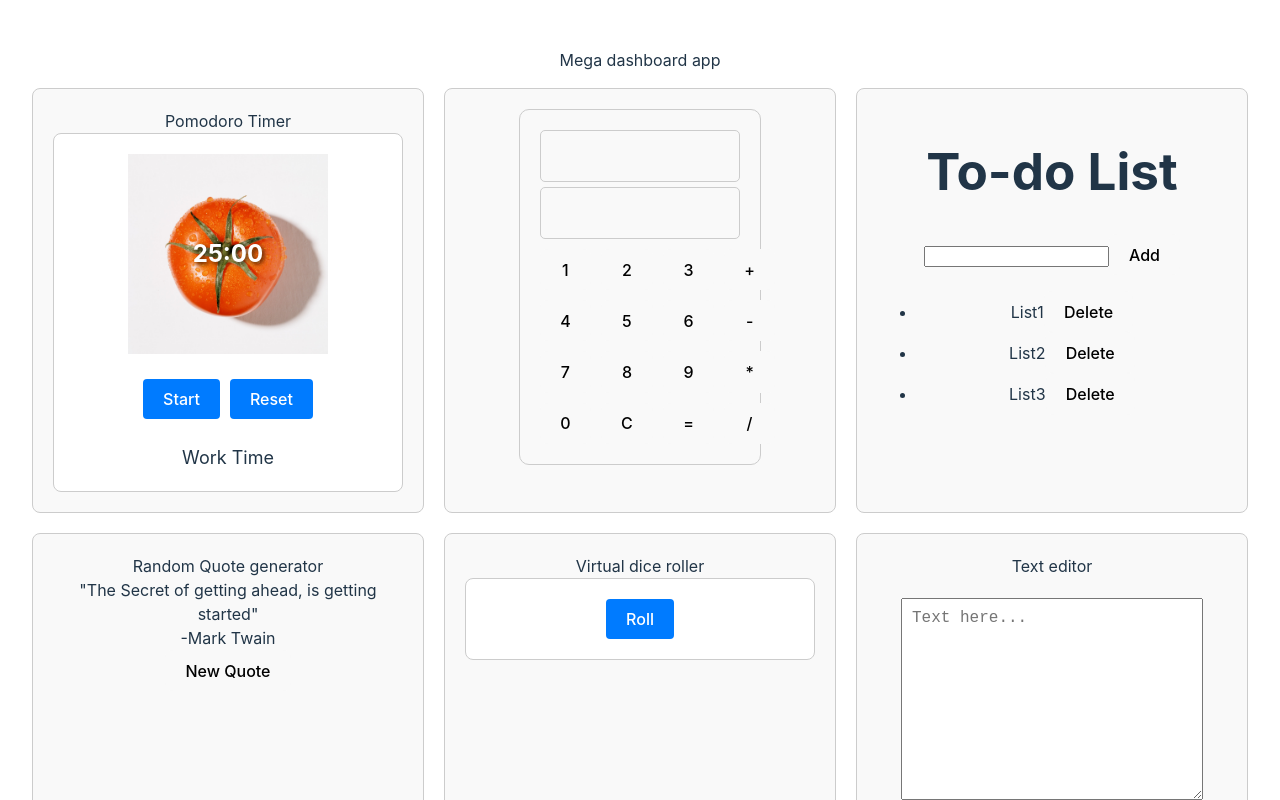
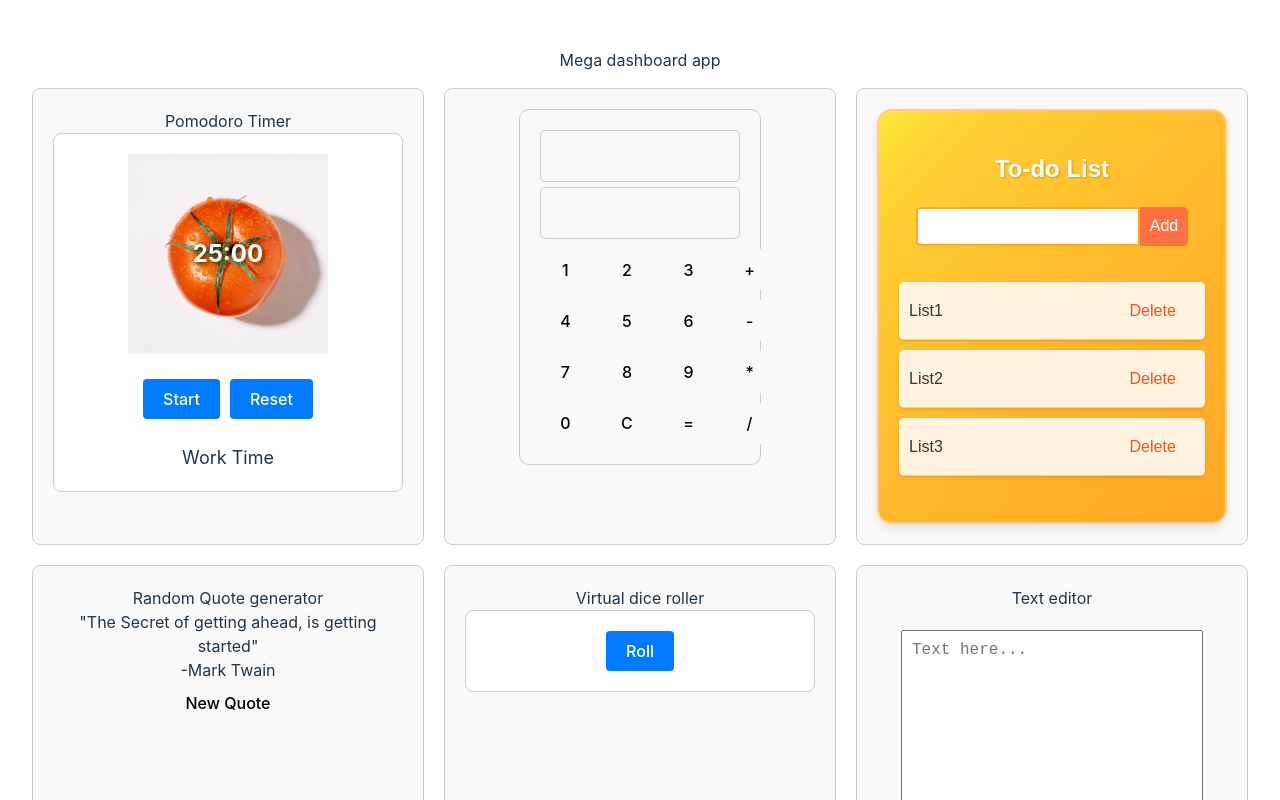
Before and after one commit to AmiyahJo/mega-dashboard-24, a React (Vite) app in the folder mega-dash/: page / in a window 1280 px wide. Shown: the top 800 px of the page. Built offline with nearby package versions, Linux system fonts and the light colour scheme.

Commit message:
style todo-list

```diff
--- /dev/null
+++ b/mega-dash/src/components/to-do.css
@@ -0,0 +1,79 @@
+.todo-list {
+    display: flex;
+    flex-direction: column;
+    align-items: center;
+    justify-content: center;
+    border: 2px solid #ffcc80;
+    padding: 20px;
+    border-radius: 15px;
+    background: linear-gradient(135deg, #ffeb3b, 25%, #ffa726 100%);
+    box-shadow: 0 4px 8px rgba(0,0,0,0.1);
+    color: #333;
+    font-family: 'Arial', sans-serif;
+}
+
+.todo-list h2{
+    font-size: 24px;
+    color: #ffffff;
+    margin-bottom: 20px;
+    text-shadow: 1px 1px 2px rgba(0, 0, 0, 0.2);
+}
+
+.input-group{
+    display: flex;
+    margin-bottom: 20px;
+}
+
+.input-group input{
+    padding: 10px;
+    border: 2px solid #ffa726;
+    border-radius: 5px 0 0 5px;
+    outline: none;
+    width: 200px;
+}
+
+.input-group button{
+    padding: 10px;
+    font-size: 16px;
+    cursor: pointer;
+    border: none;
+    border-radius: 0 5px 5px 0;
+    background-color: #ff7043;
+    color: white;
+    transition: background-color 0.3s;
+}
+
+.input-group button:hover{
+    background-color: #f4511e;
+}
+
+ul{
+    list-style: none;
+    padding: 0;
+    width: 100%;
+}
+
+ul li{
+    display: flex;
+    justify-content: space-between;
+    align-items: center;
+    padding: 10px;
+    border-bottom: 1px solid #ffcc80;
+    background-color: #fff3e0;
+    border-radius: 5px;
+    margin-bottom: 10px;
+    box-shadow: 0 2px 4px rgba(0, 0, 0, 0.1);
+}
+
+ul li button{
+    background: none;
+    border: none;
+    color: #f4511e;
+    cursor: pointer;
+    font-size: 16px;
+    outline: none;
+}
+
+ul li button:hover{
+    color: #d32f2f
+}
--- a/mega-dash/src/components/to-do.jsx
+++ b/mega-dash/src/components/to-do.jsx
@@ -1,4 +1,5 @@
 import { useState } from 'react'
+import '/home/codio/workspace/mega-dash/src/components/to-do.css'
 
 function List() {
     const defaultItems = ['List1', 'List2', 'List3'];
@@ -28,14 +29,15 @@ function List() {
 
     return(
         <>
-
-            <h1>To-do List</h1>
-
+        <div className="todo-list">
+            <h2>To-do List</h2>
+    <div className="input-group">
             <input
             value={text}
             onChange={e => setText(e.target.value)}
             />
                 <button onClick={addItem}>Add</button>
+             </div>
                 <ul>
                     {lists.map((list) => (
                        <li key={list.id}>
@@ -46,6 +48,7 @@ function List() {
                        </li>
                     ))}
                 </ul>
+             </div>
         </>
     );
 };
```
